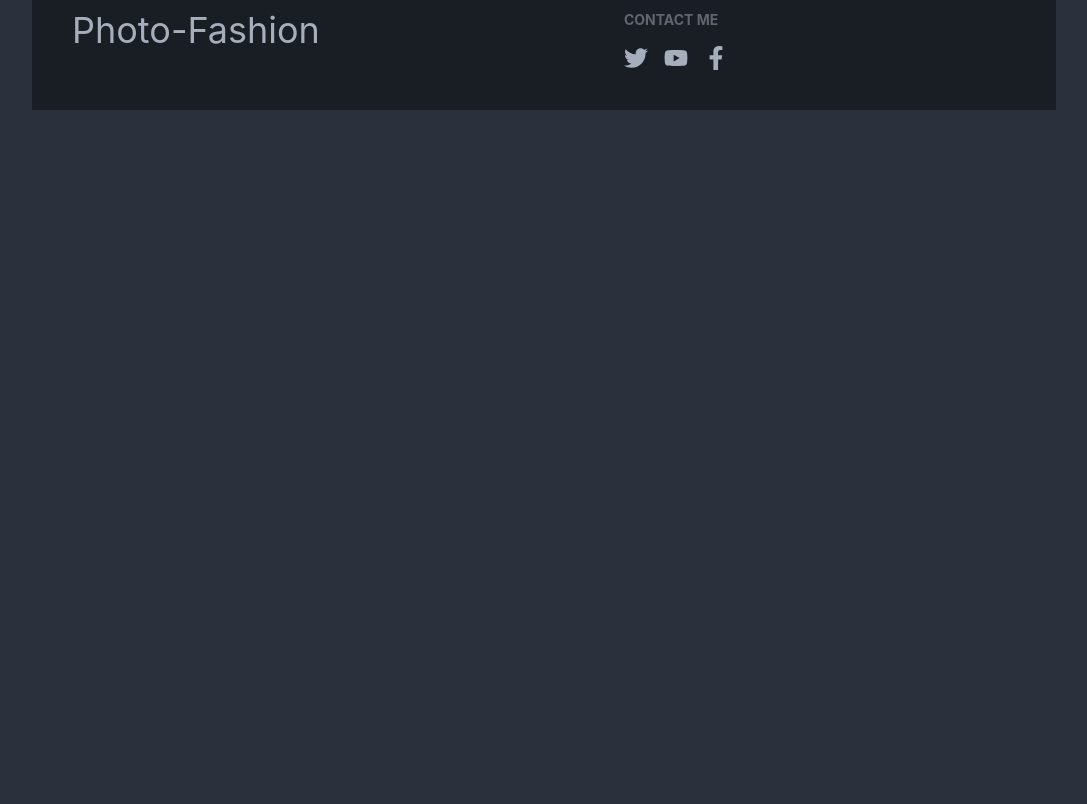
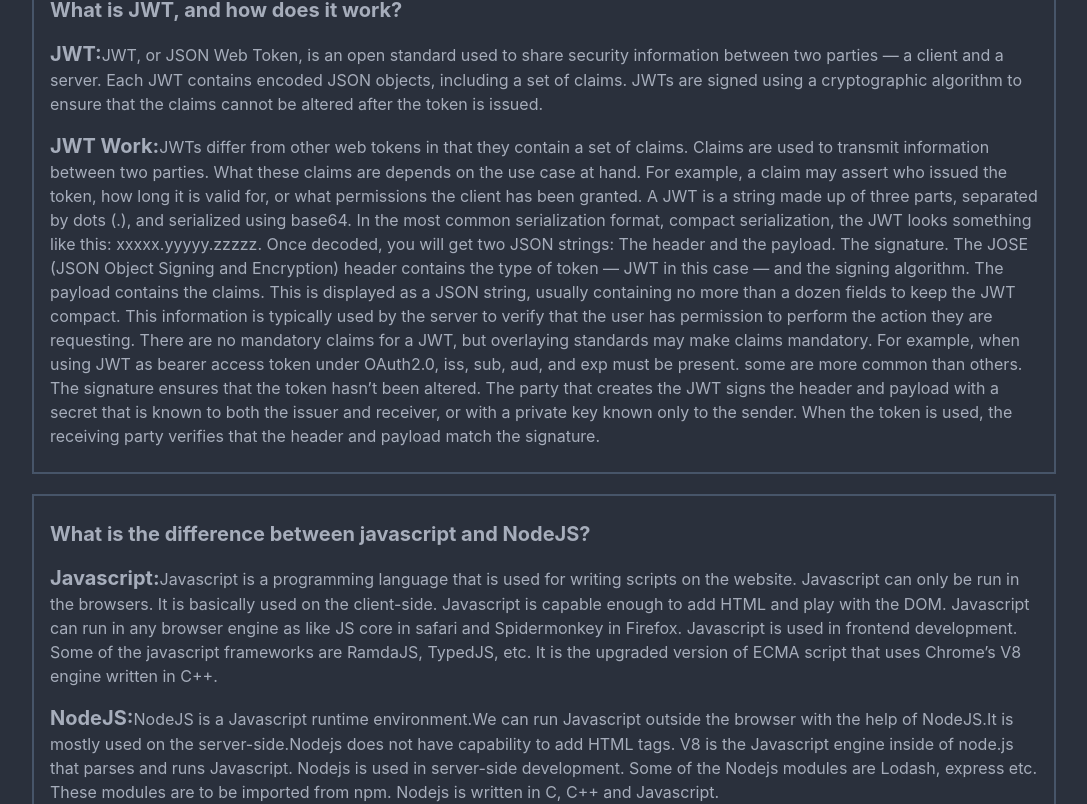
Before and after one commit to Baidyanath-k/photo-fashion-react-client, a React (Create React App) app: page /Blogs in a window 1280 px wide. Shown: the part 398-1202 px from the top of the page, without its empty margins (96-1183 px from the left). Before the commit the page ends 800 px from the top, so only its background shows below. Built offline with nearby package versions, Linux system fonts and the light colour scheme; no server answers.

Commit message:
some question add

```diff
--- a/src/Pages/Blogs/Blogs.js
+++ b/src/Pages/Blogs/Blogs.js
@@ -6,9 +6,69 @@ const Blogs = () => {
             <div className="sql-nosql my-5 p-4 border-solid border-2 border-slate-600">
                 <h3 className='py-2 font-bold text-xl'>Difference between SQL and NoSQL?</h3>
 
-                <p className='py-2'><span className='font-bold text-xl'>SQL:</span> RELATIONAL DATABASE MANAGEMENT SYSTEM (RDBMS). These databases have fixed or static or predefined schema.These databases are not suited for hierarchical data storage.These databases are best suited for complex queries.Follows ACID property </p>
+                <p className='py-2'>
+                    <span className='font-bold text-xl'>SQL:</span>
+                    RELATIONAL DATABASE MANAGEMENT SYSTEM (RDBMS). These databases have fixed or
+                    static or predefined schema.These databases are not suited for hierarchical data
+                    storage.These databases are best suited for complex queries.Follows ACID
+                    property
+                </p>
 
-                <p className='py-2'><span className='font-bold text-xl'>NoSQL:</span> Non-relational or distributed database system. They have dynamic schema. These databases are best suited for hierarchical data storage. These databases are not so good for complex queries. Follows CAP(consistency, availability, partition tolerance)</p>
+                <p className='py-2'>
+                    <span className='font-bold text-xl'>NoSQL:</span>
+                    Non-relational or distributed database system. They have dynamic schema. These
+                    databases are best suited for hierarchical data storage. These databases are not
+                    so good for complex queries. Follows CAP(consistency, availability, partition
+                    tolerance)</p>
+            </div>
+
+            <div className="JWT my-5 p-4 border-solid border-2 border-slate-600">
+                <h3 className='py-2 font-bold text-xl'>What is JWT, and how does it work?</h3>
+
+                <p className='py-2'>
+                    <span className='font-bold text-xl'>JWT:</span>JWT, or JSON Web Token, is an
+                    open standard used to share security information between two parties — a client
+                    and a server. Each JWT contains encoded JSON objects, including a set of claims.
+                    JWTs are signed using a cryptographic algorithm to ensure that the claims cannot
+                    be altered after the token is issued.</p>
+
+                <p className='py-2'>
+                    <span className='font-bold text-xl'>JWT Work:</span>
+                    JWTs differ from other web tokens in that they contain a set of claims. Claims
+                    are used to transmit information between two parties. What these claims are
+                    depends on the use case at hand. For example, a claim may assert who issued the
+                    token, how long it is valid for, or what permissions the client has been
+                    granted. A JWT is a string made up of three parts, separated by dots (.), and
+                    serialized using base64. In the most common serialization format, compact
+                    serialization, the JWT looks something like this: xxxxx.yyyyy.zzzzz. Once
+                    decoded, you will get two JSON strings: The header and the payload. The
+                    signature. The JOSE (JSON Object Signing and Encryption) header contains the
+                    type of token — JWT in this case — and the signing algorithm. The payload
+                    contains the claims. This is displayed as a JSON string, usually containing no
+                    more than a dozen fields to keep the JWT compact. This information is typically
+                    used by the server to verify that the user has permission to perform the action
+                    they are requesting. There are no mandatory claims for a JWT, but overlaying
+                    standards may make claims mandatory. For example, when using JWT as bearer
+                    access token under OAuth2.0, iss, sub, aud, and exp must be present. some are
+                    more common than others. The signature ensures that the token hasn’t been
+                    altered. The party that creates the JWT signs the header and payload with a
+                    secret that is known to both the issuer and receiver, or with a private key
+                    known only to the sender. When the token is used, the receiving party verifies
+                    that the header and payload match the signature.
+                </p>
+            </div>
+
+            <div className="sql-nosql my-5 p-4 border-solid border-2 border-slate-600">
+                <h3 className='py-2 font-bold text-xl'>What is the difference between javascript and NodeJS?</h3>
+
+                <p className='py-2'>
+                    <span className='font-bold text-xl'>Javascript:</span>
+                    Javascript is a programming language that is used for writing scripts on the website. Javascript can only be run in the browsers. It is basically used on the client-side. Javascript is capable enough to add HTML and play with the DOM. Javascript can run in any browser engine as like JS core in safari and Spidermonkey in Firefox. Javascript is used in frontend development. Some of the javascript frameworks are RamdaJS, TypedJS, etc. It is the upgraded version of ECMA script that uses Chrome’s V8 engine written in C++.
+                </p>
+
+                <p className='py-2'>
+                    <span className='font-bold text-xl'>NodeJS:</span>
+                    NodeJS is a Javascript runtime environment.We can run Javascript outside the browser with the help of NodeJS.It is mostly used on the server-side.Nodejs does not have capability to add HTML tags. V8 is the Javascript engine inside of node.js that parses and runs Javascript. Nodejs is used in server-side development. Some of the Nodejs modules are Lodash, express etc. These modules are to be imported from npm. Nodejs is written in C, C++ and Javascript.</p>
             </div>
         </div>
     );
```
